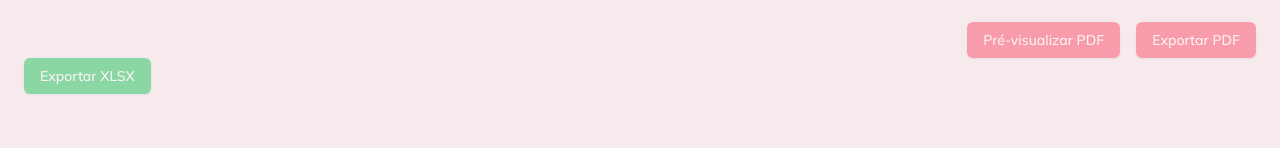
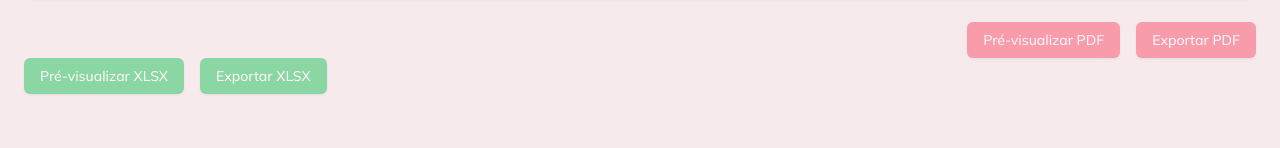
Before and after one commit to jairo-de-lima/patricia-prudente, a Next.js app: page /transportadora in a window 1280 px wide. Shown: the part 324-472 px from the top of the page. Built offline with nearby package versions, Linux system fonts and the light colour scheme; no server answers; the database is empty.

Commit message:
feat: add XLSX export with image from public folder and update XLSX preview function- Export XLSX now includes an image from the public folder.- Applied the same settings to the new XLSX preview function.

```diff
--- a/app/transportadora/_components/carrier.tsx
+++ b/app/transportadora/_components/carrier.tsx
@@ -1,8 +1,8 @@
 
 "use client";
 import React, { useState, useEffect } from "react";
-import { saveAs } from "file-saver";
-import * as XLSX from "xlsx";
+import { saveAs } from "file-saver"
+import ExcelJS from 'exceljs';
 import { jsPDF } from "jspdf";
 import { format } from "date-fns";
 import { Button } from "@/app/_components/ui/button";
@@ -12,7 +12,7 @@ import {
   CardHeader,
   CardTitle,
 } from "@/app/_components/ui/card";
-import { LogOut } from "lucide-react";
+
 
 interface Cliente {
   id: string;
@@ -131,8 +131,7 @@ const TransportadoraExport: React.FC = () => {
     doc.text(`${selectedTransportadora.transportadora}`, 70, 110);
     doc.text(`NF: ${selectedTransportadora.numeroNF}`, 20, 115);
     doc.text(
-      `Data Saída: ${
-        selectedTransportadora.dataSaida
+      `Data Saída: ${selectedTransportadora.dataSaida
         ? format(new Date(selectedTransportadora.dataSaida), "dd/MM/yyyy")
         : ""
       }`,
@@ -172,7 +171,7 @@ const TransportadoraExport: React.FC = () => {
     reader.onload = function () {
       if (reader.result) {
         const base64Image = reader.result.toString().split(",")[1];
-        doc.addImage(base64Image, "PNG", 150, 10, 50, 30); // Ajuste a posição e o tamanho conforme necessário
+        doc.addImage(base64Image, "SVG", 150, 10, 50, 30); // Ajuste a posição e o tamanho conforme necessário
 
         // Footer
         doc.text("VISITEM NOSSO SHOWROOM", 80, 270);
@@ -227,8 +226,7 @@ const TransportadoraExport: React.FC = () => {
     doc.text(`${selectedTransportadora.transportadora}`, 70, 110);
     doc.text(`NF: ${selectedTransportadora.numeroNF}`, 20, 115);
     doc.text(
-      `Data Saída: ${
-        selectedTransportadora.dataSaida
+      `Data Saída: ${selectedTransportadora.dataSaida
         ? format(new Date(selectedTransportadora.dataSaida), "dd/MM/yyyy")
         : ""
       }`,
@@ -262,13 +260,13 @@ const TransportadoraExport: React.FC = () => {
     }
 
     // Adicionando imagem ao PDF a partir da pasta public
-    const imageUrl = "/logo.png"; // Caminho relativo à raiz do projeto
+    const imageUrl = "/logo.svg"; // Caminho relativo à raiz do projeto
     const image = await fetch(imageUrl).then((res) => res.blob());
     const reader = new FileReader();
     reader.onload = function () {
       if (reader.result) {
         const base64Image = reader.result.toString().split(",")[1];
-        doc.addImage(base64Image, "PNG", 150, 10, 50, 30); // Ajuste a posição e o tamanho conforme necessário
+        doc.addImage(base64Image, "SGV", 150, 10, 50, 30); // Ajuste a posição e o tamanho conforme necessário
 
         // Footer
         doc.text("VISITEM NOSSO SHOWROOM", 80, 270);
@@ -283,11 +281,15 @@ const TransportadoraExport: React.FC = () => {
     reader.readAsDataURL(image);
   };
 
-  const handleExportXLSX = () => {
+
+  const handlePreviewXLSX = async () => {
     if (!selectedCliente || !selectedFornecedor || !selectedTransportadora) {
       alert("Por favor, selecione todos os dados necessários");
       return;
     }
+
+    const workbook = new ExcelJS.Workbook();
+    const worksheet = workbook.addWorksheet('Pedido');
 
     const headerData = [
       // [
@@ -346,22 +348,148 @@ const TransportadoraExport: React.FC = () => {
       ["", "", "", "", "", ""],
     ];
 
-    const ws = XLSX.utils.aoa_to_sheet(headerData);
-    const wb = XLSX.utils.book_new();
-    XLSX.utils.book_append_sheet(wb, ws, "Pedido");
+    headerData.forEach((row, index) => {
+      worksheet.addRow(row);
+    });
 
-    ws["!cols"] = [
-      { wch: 15 },
-      { wch: 40 },
-      { wch: 8 },
-      { wch: 10 },
-      { wch: 12 },
-      { wch: 12 },
+    worksheet.columns = [
+      { width: 15 },
+      { width: 40 },
+      { width: 8 },
+      { width: 10 },
+      { width: 12 },
+      { width: 12 },
     ];
 
-    const excelBuffer = XLSX.write(wb, { bookType: "xlsx", type: "array" });
-    const file = new Blob([excelBuffer], { type: "application/octet-stream" });
+    try {
+      const imageUrl = "/logo.png";
+      const response = await fetch(imageUrl);
+      const blob = await response.blob();
+      const arrayBuffer = await blob.arrayBuffer();
+
+      const imageId = workbook.addImage({
+        buffer: arrayBuffer,
+        extension: 'png',
+      });
+
+      worksheet.addImage(imageId, 'A1:C3');
+
+      const buffer = await workbook.xlsx.writeBuffer();
+      const file = new Blob([buffer], { type: "application/octet-stream" });
+      saveAs(file, "pedido_preview.xlsx");
+    } catch (error) {
+      console.error("Erro ao carregar a imagem:", error);
+      alert("Falha ao carregar a imagem.");
+    }
+  };
+
+
+
+
+
+
+
+  const handleExportXLSX = async () => {
+    if (!selectedCliente || !selectedFornecedor || !selectedTransportadora) {
+      alert("Por favor, selecione todos os dados necessários");
+      return;
+    }
+
+    const workbook = new ExcelJS.Workbook();
+    const worksheet = workbook.addWorksheet('Pedido');
+
+    // Dados do cabeçalho
+    const headerData = [
+      // [
+      //   "ONE REPRESENTAÇÕES",
+      //   "",
+      //   "",
+      //   `Pedido nº: ${selectedTransportadora.codigo}`,
+      //   "",
+      // ],
+      // ["Av. Prestes Maia 702 - 6º And Sl 61", "", "", "CEP:01031-000", ""],
+      // ["Fones: (0xx11) 3313-7217 / (0xx11) 3313-7741", "", "", "", ""],
+      // ["email: financeiro@onerepresentacoes.com.br", "", "", "", ""],
+      [""],
+      ["FORNECEDOR:", selectedFornecedor.fornecedor, "", "", ""],
+      [
+        "Código:",
+        selectedFornecedor.codigo,
+        "CNPJ:",
+        selectedFornecedor.cnpj,
+        "",
+      ],
+      [
+        "Endereço:",
+        selectedFornecedor.endereco,
+        "CEP:",
+        selectedFornecedor.cep,
+        "",
+      ],
+      [""],
+      ["CLIENTE:", selectedCliente.cliente, "", "", ""],
+      ["Código:", selectedCliente.codigo, "CNPJ:", selectedCliente.cnpj, ""],
+      ["Endereço:", selectedCliente.endereco, "CEP:", selectedCliente.cep, ""],
+      [
+        "IE:",
+        selectedCliente.inscEstad,
+        "Suframa:",
+        selectedCliente.suframa || "Inexistente",
+        "",
+      ],
+      [""],
+      ["TRANSPORTADORA:", selectedTransportadora.transportadora, "", "", ""],
+      [
+        "NF:",
+        selectedTransportadora.numeroNF,
+        "Data Saída:",
+        selectedTransportadora.dataSaida
+          ? format(new Date(selectedTransportadora.dataSaida), "dd/MM/yyyy")
+          : "",
+        "",
+      ],
+      [""],
+      ["Código", "Descrição do Produto", "Unid.", "Qtde", "Valor Un.", "Total"],
+      ["", "", "", "", "", ""],
+      ["", "", "", "", "", ""],
+      ["", "", "", "", "", ""],
+      ["", "", "", "", "", ""],
+    ];
+
+    headerData.forEach((row, index) => {
+      worksheet.addRow(row);
+    });
+
+    worksheet.columns = [
+      { width: 15 },
+      { width: 40 },
+      { width: 8 },
+      { width: 10 },
+      { width: 12 },
+      { width: 12 },
+    ];
+
+    // Adicionar imagem ao XLSX
+    try {
+      const imageUrl = "/logo.png"; // Caminho relativo à raiz do projeto
+      const response = await fetch(imageUrl);
+      const blob = await response.blob();
+      const arrayBuffer = await blob.arrayBuffer();
+
+      const imageId = workbook.addImage({
+        buffer: arrayBuffer,
+        extension: 'png',
+      });
+
+      worksheet.addImage(imageId, 'A1:C3'); // Ajuste a posição e o tamanho conforme necessário
+
+      const buffer = await workbook.xlsx.writeBuffer();
+      const file = new Blob([buffer], { type: "application/octet-stream" });
       saveAs(file, "pedido.xlsx");
+    } catch (error) {
+      console.error("Erro ao carregar a imagem:", error);
+      alert("Falha ao carregar a imagem.");
+    }
   };
 
   return (
@@ -502,24 +630,31 @@ const TransportadoraExport: React.FC = () => {
 
       {/* Botões de Exportação */}
       <div className="flex gap-4 justify-end">
-
-  <Button onClick={handlePreviewPDF } className="disabled:opacity-50"   disabled={
+        <Button onClick={handlePreviewPDF} className="disabled:opacity-50" disabled={
           !selectedCliente || !selectedFornecedor || !selectedTransportadora
         }>Pré-visualizar PDF</Button>
-  <Button onClick={handleExportPDF} className="disabled:opacity-50"   disabled={
+        <Button onClick={handleExportPDF} className="disabled:opacity-50" disabled={
           !selectedCliente || !selectedFornecedor || !selectedTransportadora
         }>Exportar PDF</Button>
       </div>
+
+      <div className="flex gap-4 justify-start">
+
+        <Button onClick={handlePreviewXLSX} className="bg-green-500 hover:bg-green-600 disabled:opacity-50"
+          disabled={
+            !selectedCliente || !selectedFornecedor || !selectedTransportadora
+          } >Pré-visualizar XLSX </Button>
+
         <Button
           onClick={handleExportXLSX}
           className="bg-green-500 hover:bg-green-600 disabled:opacity-50"
           disabled={
             !selectedCliente || !selectedFornecedor || !selectedTransportadora
           }
-        >
+        > Exportar XLSX </Button>
 
-          Exportar XLSX
-        </Button>
+
+      </div>
     </div>
   );
 };
--- a/package.json
+++ b/package.json
@@ -21,6 +21,7 @@
     "class-variance-authority": "^0.7.1",
     "clsx": "^2.1.1",
     "date-fns": "^4.1.0",
+    "exceljs": "^4.4.0",
     "file-saver": "^2.0.5",
     "framer-motion": "^11.16.0",
     "jspdf": "^2.5.2",
```
Also changed, not shown: 1 other file (tests, documents, lock files or other folders). Lines whose indentation alone changed are shown as unchanged.
